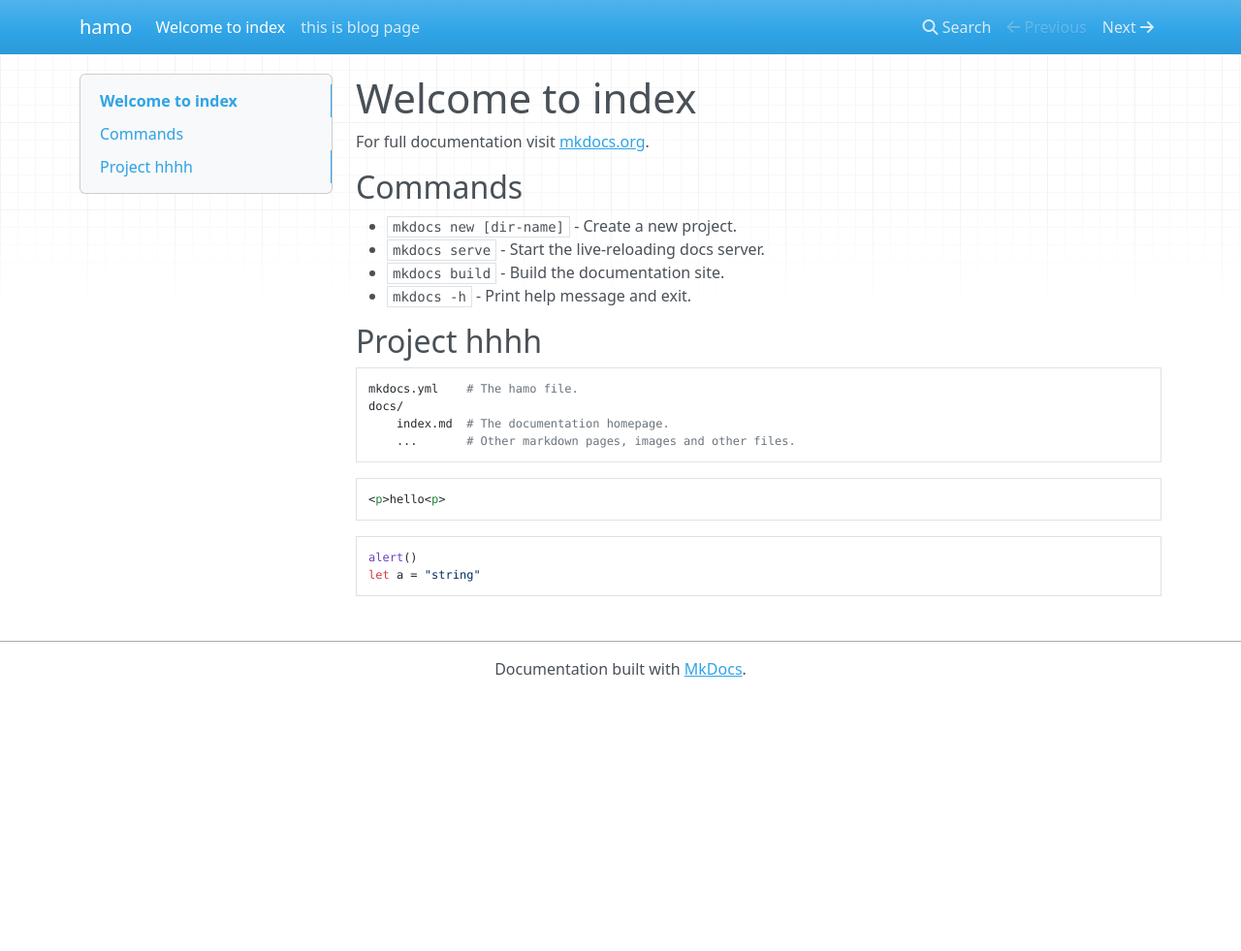
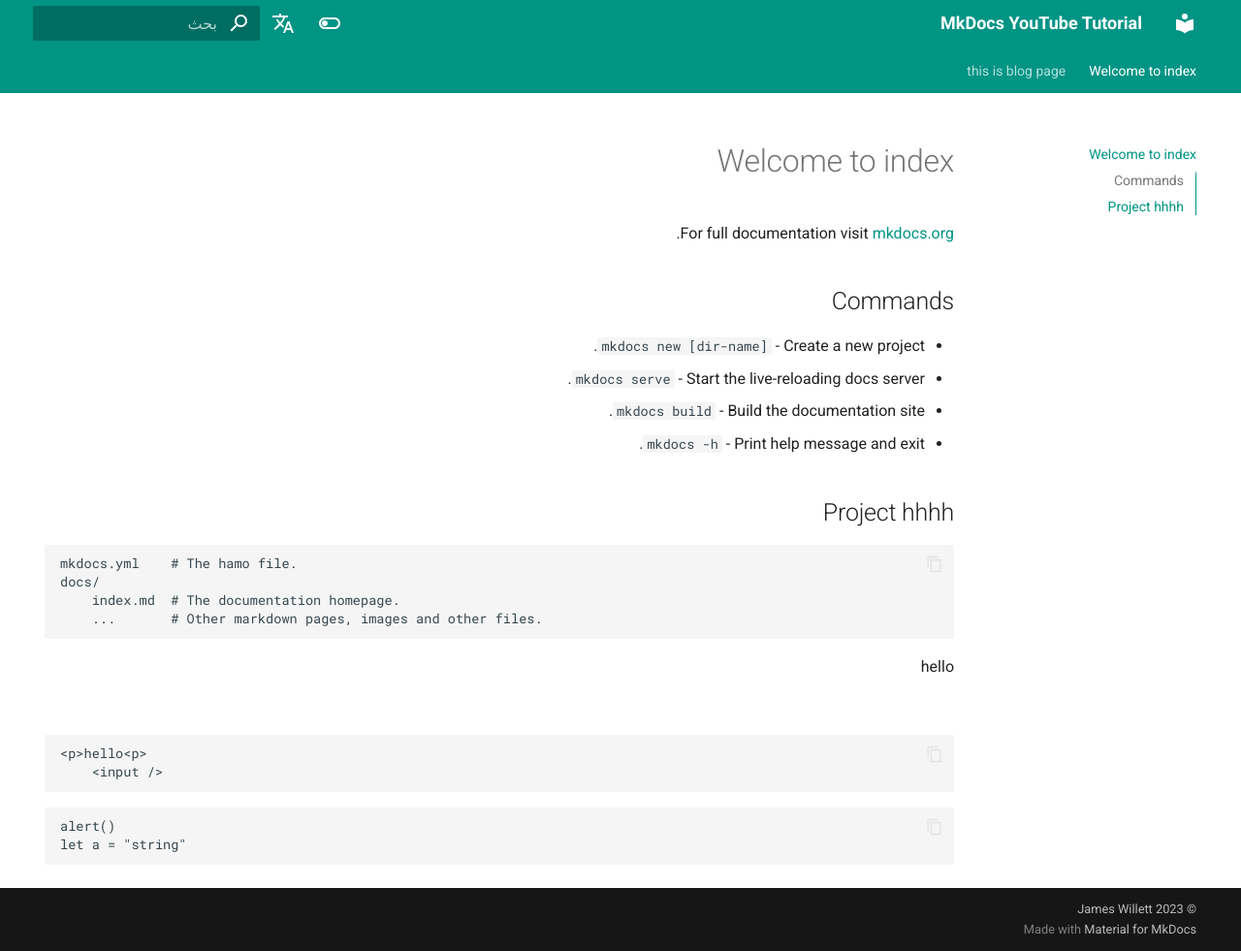
Before and after one commit to MohamedAbdelrahmanDeveloper/Articles-mkdocs, an MkDocs documentation site: the page built from docs/index.md, in a window 1280 px wide and 981 px high. Shown: the whole window at 97% size. Built offline with MkDocs 1.6.1 and Material for MkDocs 9.7.7, drawn with Linux system fonts in a browser that asks for light colours; nearby versions of some CDN libraries; comment, search, counter and statistics services are not loaded.

Commit message:
add theme

````diff
--- a/docs/index.md
+++ b/docs/index.md
@@ -16,9 +16,37 @@
         index.md  # The documentation homepage.
         ...       # Other markdown pages, images and other files.
 
+<p>hello<p>
+<script>
+        async function logMovies() {
+        const response = await fetch("http://localhost:3000/api/auth/register", {
+                method: "POST", // *GET, POST, PUT, DELETE, etc.
+                mode: "cors", // no-cors, *cors, same-origin
+                cache: "no-cache", // *default, no-cache, reload, force-cache, only-if-cached
+                credentials: "same-origin", // include, *same-origin, omit
+                headers: {
+                "Content-Type": "application/json",
+                // 'Content-Type': 'application/x-www-form-urlencoded',
+                },
+                redirect: "follow", // manual, *follow, error
+                referrerPolicy: "no-referrer", // no-referrer, *no-referrer-when-downgrade, origin, origin-when-cross-origin, same-origin, strict-origin, strict-origin-when-cross-origin, unsafe-url
+                body: JSON.stringify({
+                    "username": "hadmdo",
+                    "email": "hamdo@hddamo.com",
+                    "password": "123456789"
+                }), // body data type must match "Content-Type" header
+        });
+        const movies = await response.json();
+        console.log(movies);
+        }
+</script>
+<form onclick="logMovies()" action="https://github.com/MohamedAbdelrahmanDeveloper/Articles-mkdocs.git" method="GET">
+    <input name="hello"/>
+</form>
 
 ```html
 <p>hello<p>
+    <input />
 ```
 
 ```js
--- a/mkdocs.yml
+++ b/mkdocs.yml
@@ -1 +1,40 @@
-site_name: hamo
+site_name: MkDocs YouTube Tutorial
+site_url: https://james-willett.github.io/mkdocs-material-youtube-tutorial/
+theme:
+  name: material
+  features:
+    - navigation.tabs
+    - navigation.sections
+    - toc.integrate
+    - navigation.top
+    - search.suggest
+    - search.highlight
+    - content.tabs.link
+    - content.code.annotation
+    - content.code.copy
+  language: ar
+  palette:
+    - scheme: default
+      toggle:
+        icon: material/toggle-switch-off-outline
+        name: Switch to dark mode
+      primary: teal
+      accent: purple
+    - scheme: slate
+      toggle:
+        icon: material/toggle-switch
+        name: Switch to light mode
+      primary: teal
+      accent: lime
+
+extra:
+  alternate:
+    - name: عربي
+      link: /ar/
+      lang: ar
+    - name: English
+      link: /en/
+      lang: en
+
+copyright: |
+  &copy; 2023 <a href="https://github.com/james-willett"  target="_blank" rel="noopener">James Willett</a>
````
Also changed, not shown: requirements.txt (+2 -5 lines), 1 other file.
